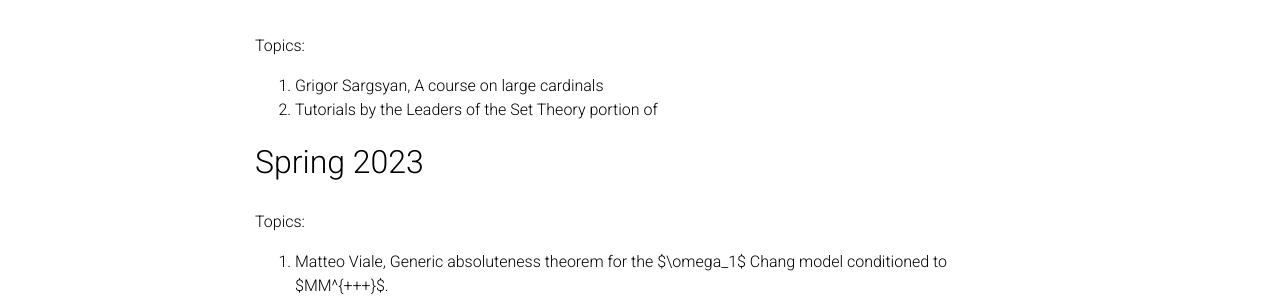
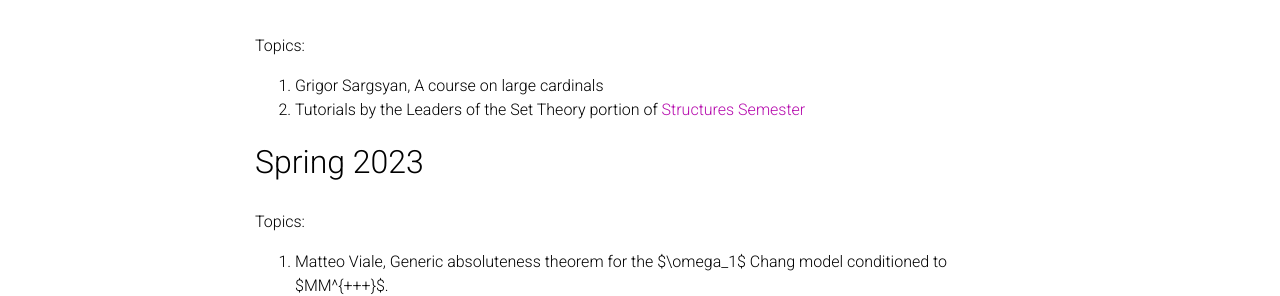
Before and after one commit to grigorsarg/grigorsarg.github.io, a Jekyll site: the page built from _seminars/BST.md, in a window 1280 px wide and 1108 px high. Shown: the part 252-548 px from the top of the window. Built offline with Jekyll 4.4.1, drawn with Linux system fonts in a browser that asks for light colours; comment, search, counter and statistics services are not loaded; a style sheet for code colours, icons or effects is not loaded.

Commit message:
Update BST.md

```diff
--- a/_seminars/BST.md
+++ b/_seminars/BST.md
@@ -9,7 +9,7 @@
 <font size="+3"> Fall 2023</font> <br>
 Topics:
  1. Grigor Sargsyan, A course on large cardinals <br>
-2. Tutorials by the Leaders of the Set Theory portion of
+2. Tutorials by the Leaders of the Set Theory portion of  <a href="https://www.impan.pl/en/activities/banach-center/conferences/23-simons-08">Structures Semester</a> <br>
 
 <font size="+3"> Spring 2023</font> <br>
 Topics:
```
